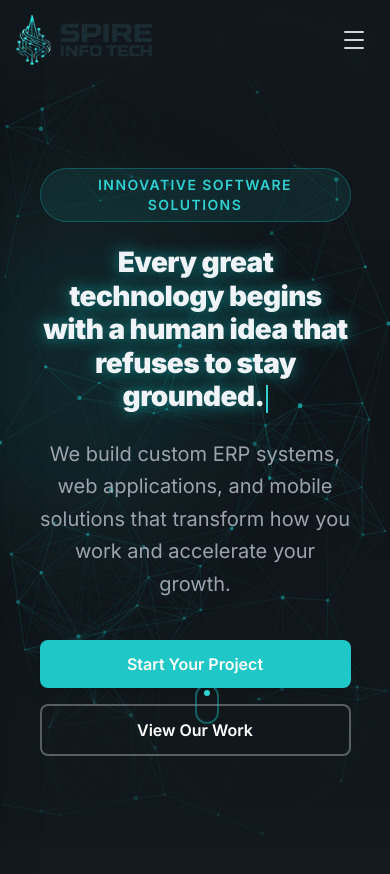
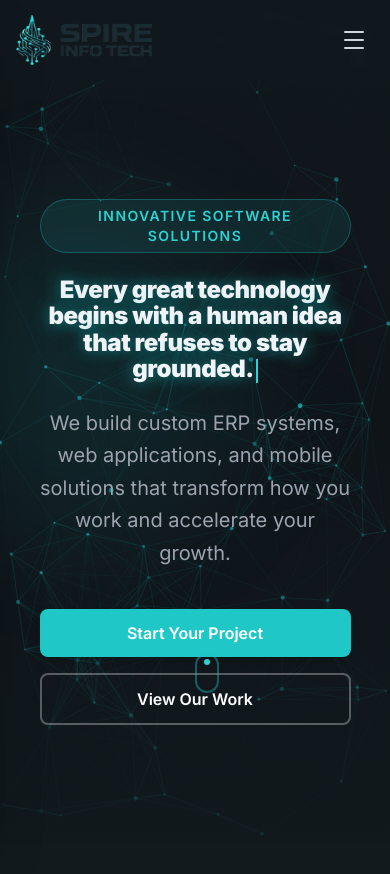
Before and after one commit to AbhiZoe/spire-infotech-website, a Next.js app: page / in a window 390 px wide. Shown: the top 874 px of the page. Built offline with nearby package versions, Linux system fonts and the light colour scheme.

Commit message:
Replace transform-scale blur zoom with font-size based GSAP ScrollTrigger animation
Co-authored-by: AbhiZoe <155940312+AbhiZoe@users.noreply.github.com>

```diff
--- a/src/components/HeroSection.tsx
+++ b/src/components/HeroSection.tsx
@@ -187,7 +187,10 @@ const HeroSection: React.FC = () => {
     const headline = headlineRef.current;
     if (!hero || !headline) return;
 
-    // Cinematic headline zoom: 1× → 5×, opacity 1 → 0, blur increases
+    // Use font-size zoom (NOT transform scale) for perfectly crisp text
+    const isMobile = window.matchMedia("(max-width: 767px)").matches;
+    const endFontSize = isMobile ? "15vw" : "20vw";
+
     const tl = gsap.timeline({
       scrollTrigger: {
         trigger: hero,
@@ -199,12 +202,21 @@ const HeroSection: React.FC = () => {
       },
     });
 
+    // Animate font-size: 4rem → endFontSize (sharp, NO blur)
     tl.to(headline, {
-      scale: 5,
-      opacity: 0,
-      filter: "blur(8px)",
+      fontSize: endFontSize,
       ease: "none",
     });
+
+    // Fade out in the second half of the scroll
+    tl.to(
+      headline,
+      {
+        opacity: 0.3,
+        ease: "none",
+      },
+      0.5 // start at 50% through the timeline
+    );
 
     return () => {
       ScrollTrigger.getAll().forEach((st) => st.kill());
--- a/src/styles/hero.css
+++ b/src/styles/hero.css
@@ -28,14 +28,18 @@
 }
 
 .hero-headline {
-  font-size: clamp(1.75rem, 6vw, 4rem);
+  font-size: 4rem;
   font-weight: 900;
   color: #f0f4f8;
-  line-height: 1.2;
+  line-height: 1.1;
   margin: 0;
   letter-spacing: -0.02em;
-  will-change: transform, opacity, filter;
-  transform-origin: center center;
+  text-rendering: geometricPrecision;
+  -webkit-font-smoothing: antialiased;
+  backface-visibility: hidden;
+  word-wrap: break-word;
+  overflow-wrap: break-word;
+  hyphens: auto;
 }
 
 /* ===================== WHY CHOOSE US IMAGES ===================== */
@@ -76,3 +80,16 @@
     transition: none;
   }
 }
+
+/* Responsive font-size starting point */
+@media (max-width: 768px) {
+  .hero-headline {
+    font-size: 2rem;
+  }
+}
+
+@media (max-width: 480px) {
+  .hero-headline {
+    font-size: 1.5rem;
+  }
+}
```
